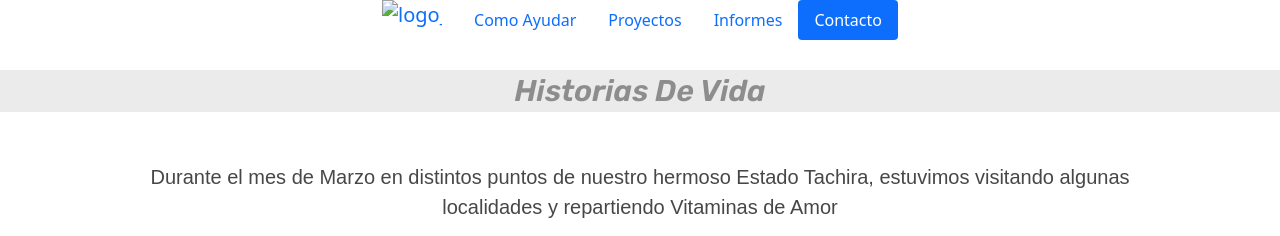
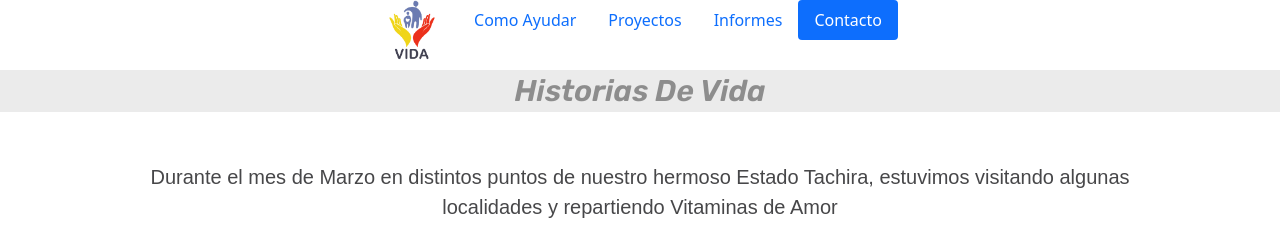
Before and after one commit to christianjgg/Vida, a website: page historias.html in a window 1280 px wide. Shown: the top 236 px of the page. Drawn offline with Linux system fonts and the light colour scheme; the site is published under a folder, as on GitHub Pages, so addresses that start at the root find nothing.

Commit message:
Update historias.html

```diff
--- a/historias.html
+++ b/historias.html
@@ -38,7 +38,7 @@
             <ul class="nav nav-pills nav justify-content-center">
                 <li class="nav-item">
                     <a class="navbar-brand" href="index.html">
-                        <img src="/multimedia/logo770x770.fw.png" alt="logo_vida" width="60px" height="60px"
+                        <img src="multimedia/logo770x770.fw.png" alt="logo_vida" width="60px" height="60px"
                             class="d-inline-block align-text-center">
                     </a>
                 </li>
```
